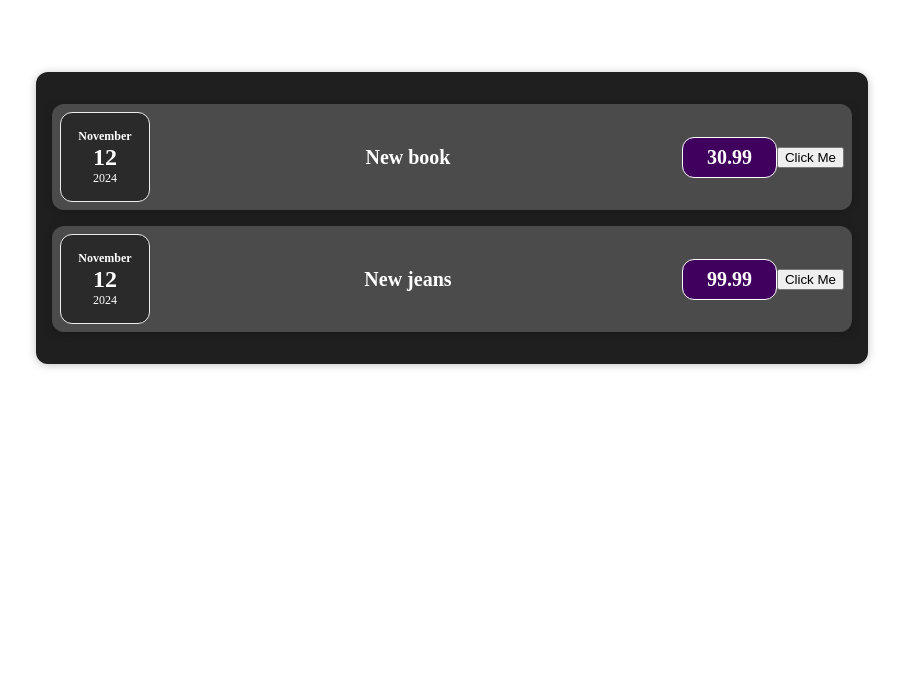
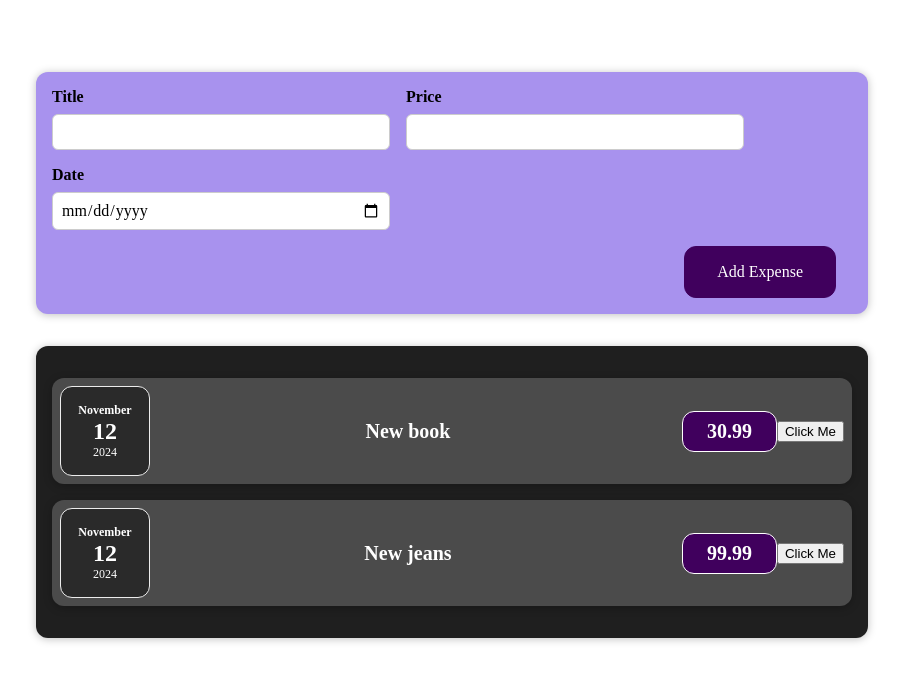
Before and after one commit to endtrastic/ReactCrash-backend, a React (Vite) app: page / in a window 1280 px wide. Shown: the top 682 px of the page, without its empty margins (188-1091 px from the left). Built offline with nearby package versions, Linux system fonts and the light colour scheme.

Commit message:
Added form with styling!

```diff
--- a/src/App.jsx
+++ b/src/App.jsx
@@ -1,5 +1,6 @@
 import './App.css'
 import Expenses from './components/Expenses/Expenses.jsx'
+import NewExpense from './components/Expenses/NewExpense/NewExpense.jsx'
 
 
 function App() {
@@ -19,6 +20,7 @@ function App() {
 
   return (
     <div className="App">
+        <NewExpense/>
         <Expenses expenses={expenses}/>
     </div>
   )
--- /dev/null
+++ b/src/components/Expenses/NewExpense/ExpenseForm.css
@@ -0,0 +1,26 @@
+.new-expense__controls {
+    display: flex;
+    flex-wrap: wrap;
+    gap: 1rem;
+    margin-bottom: 1rem;
+    text-align: left;
+}
+
+.new-expense__control label {
+    font-weight: bold;
+    margin-bottom: 0.5rem;
+    display: block;
+}
+
+.new-expense__control input {
+    font: inherit;
+    padding: 0.5rem;
+    border-radius: 6px;
+    border: 1px solid #ccc;
+    width: 20rem;
+    max-width: 100%;
+}
+
+.new-expense__actions {
+    text-align: right;
+}
--- /dev/null
+++ b/src/components/Expenses/NewExpense/ExpenseForm.jsx
@@ -0,0 +1,30 @@
+import './ExpenseForm.css'
+
+
+const ExpenseForm = (props) => {
+
+    return (
+        <form>
+            <div className="new-expense__controls">
+                <div className="new-expense__control">
+                    <label> Title</label>
+                    <input type="text"/>
+                </div>
+                <div className="new-expense__control">
+                    <label>Price</label>
+                    <input type="number" min="0.01" step="0.01"/>
+                </div>
+                <div className="new-expense__control">
+                    <label>Date</label>
+                    <input type="date" min="2024-11-12" max="2026-01-31"/>
+                </div>
+            </div>
+            <div className="new-expense__actions">
+                <button type="submit">Add Expense</button>
+            </div>
+        </form>
+    )
+}
+
+
+export default ExpenseForm;
--- /dev/null
+++ b/src/components/Expenses/NewExpense/NewExpense.css
@@ -0,0 +1,38 @@
+.new-expense {
+    background-color: #a892ee;
+    padding: 1rem;
+    margin: 2rem auto;
+    width: 50rem;
+    max-width: 95%;
+    border-radius: 12px;
+    text-align: center;
+    box-shadow: 0 1px 8px rgba(0, 0, 0, 0.25);
+}
+
+.new-expense button {
+    font: inherit;
+    cursor: pointer;
+    padding: 1rem 2rem;
+    border: 1px solid #40005d;
+    background-color: #40005d;
+    color: white;
+    border-radius: 12px;
+    margin-right: 1rem;
+}
+
+.new-expense button:hover,
+.new-expense button:active {
+    background-color: #510674;
+    border-color: #510674;
+}
+
+.new-expense button.alternative {
+    color: #220131;
+    border-color: transparent;
+    background-color: transparent;
+}
+
+.new-expense button.alternative:hover,
+.new-expense button.alternative:active {
+    background-color: #ddb3f8;
+}
--- /dev/null
+++ b/src/components/Expenses/NewExpense/NewExpense.jsx
@@ -0,0 +1,13 @@
+import ExpenseForm from "./ExpenseForm.jsx";
+import './NewExpense.css'
+
+
+const NewExpense = () => {
+    return (
+        <div className="new-expense">
+            <ExpenseForm />
+        </div>
+    )
+}
+
+export default NewExpense;
```
